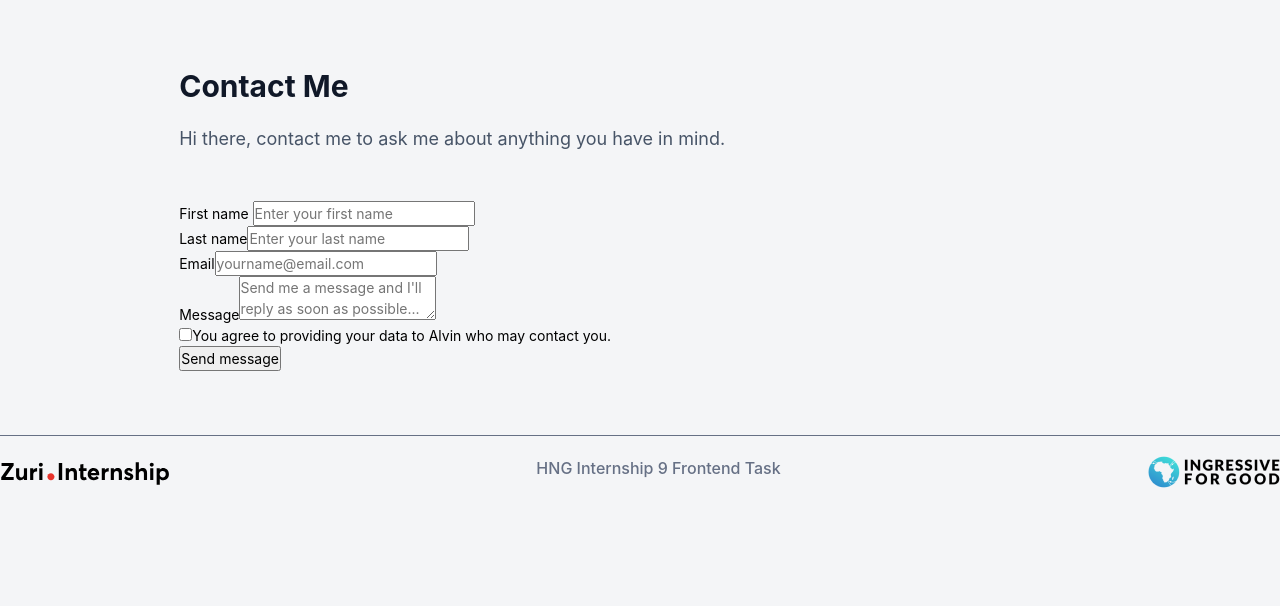
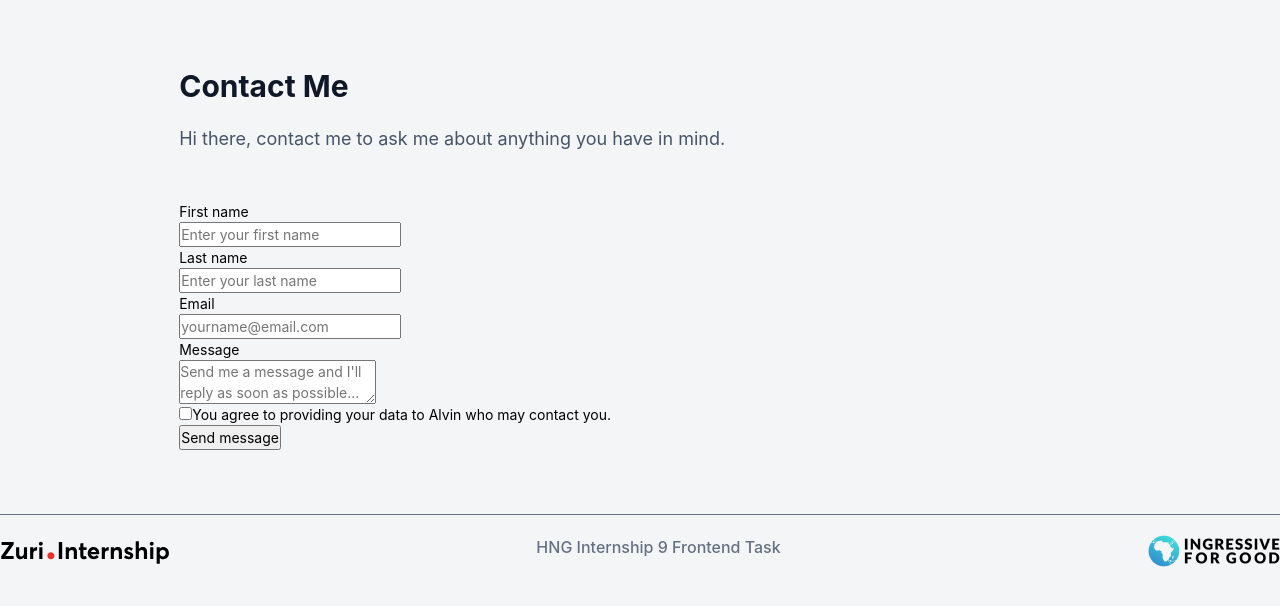
Before and after one commit to alvyynm/linktreeclone, a React (Create React App) app: page /contact in a window 1280 px wide. Shown: the top 606 px of the page. Built offline with nearby package versions, Linux system fonts and the light colour scheme.

Commit message:
style: align .form-group contents on top of each other

```diff
--- a/src/components/Contact.css
+++ b/src/components/Contact.css
@@ -25,3 +25,9 @@
 fieldset {
   border: none;
 }
+
+.form-group:not(.unique) {
+  display: flex;
+  align-items: flex-start;
+  flex-direction: column;
+}
```
